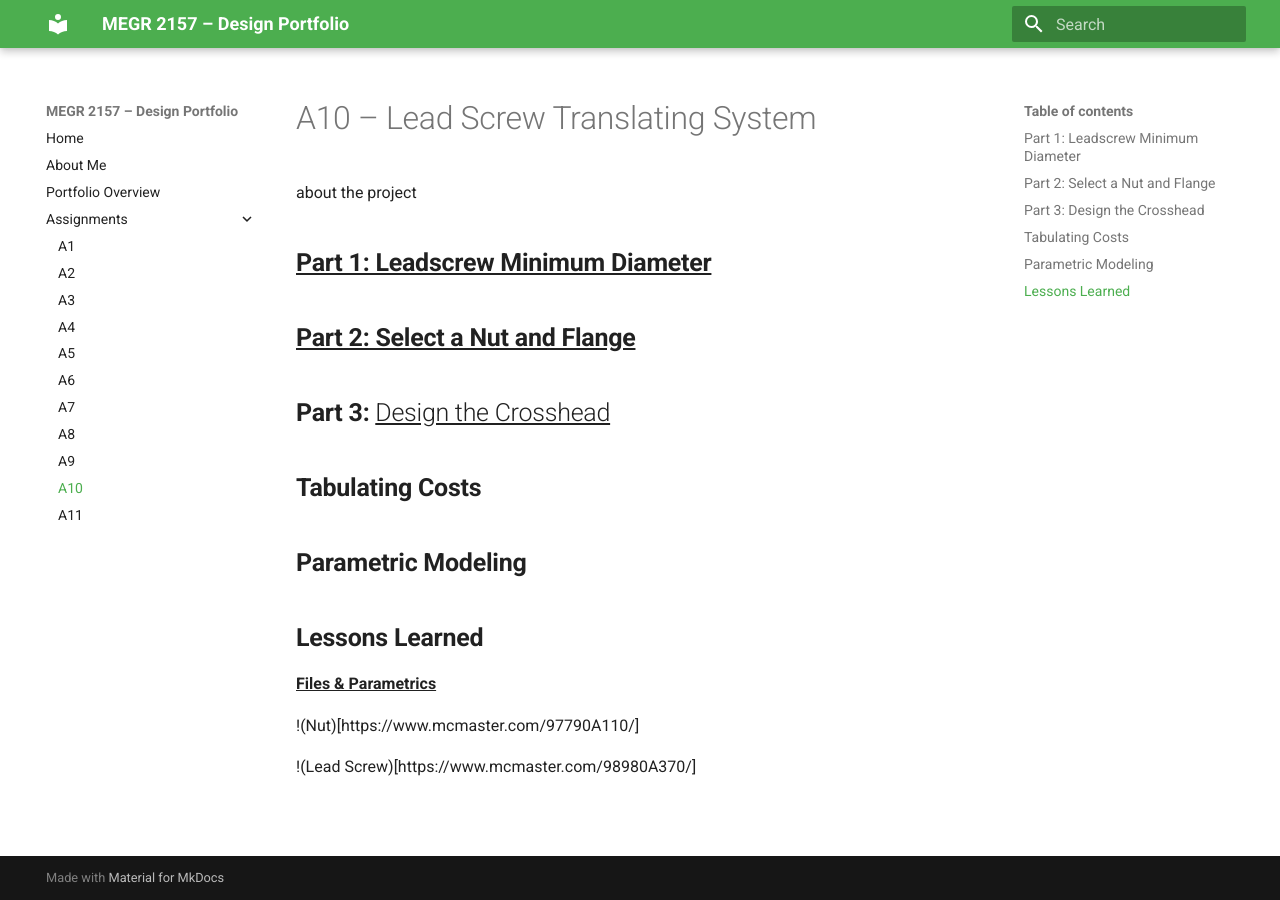
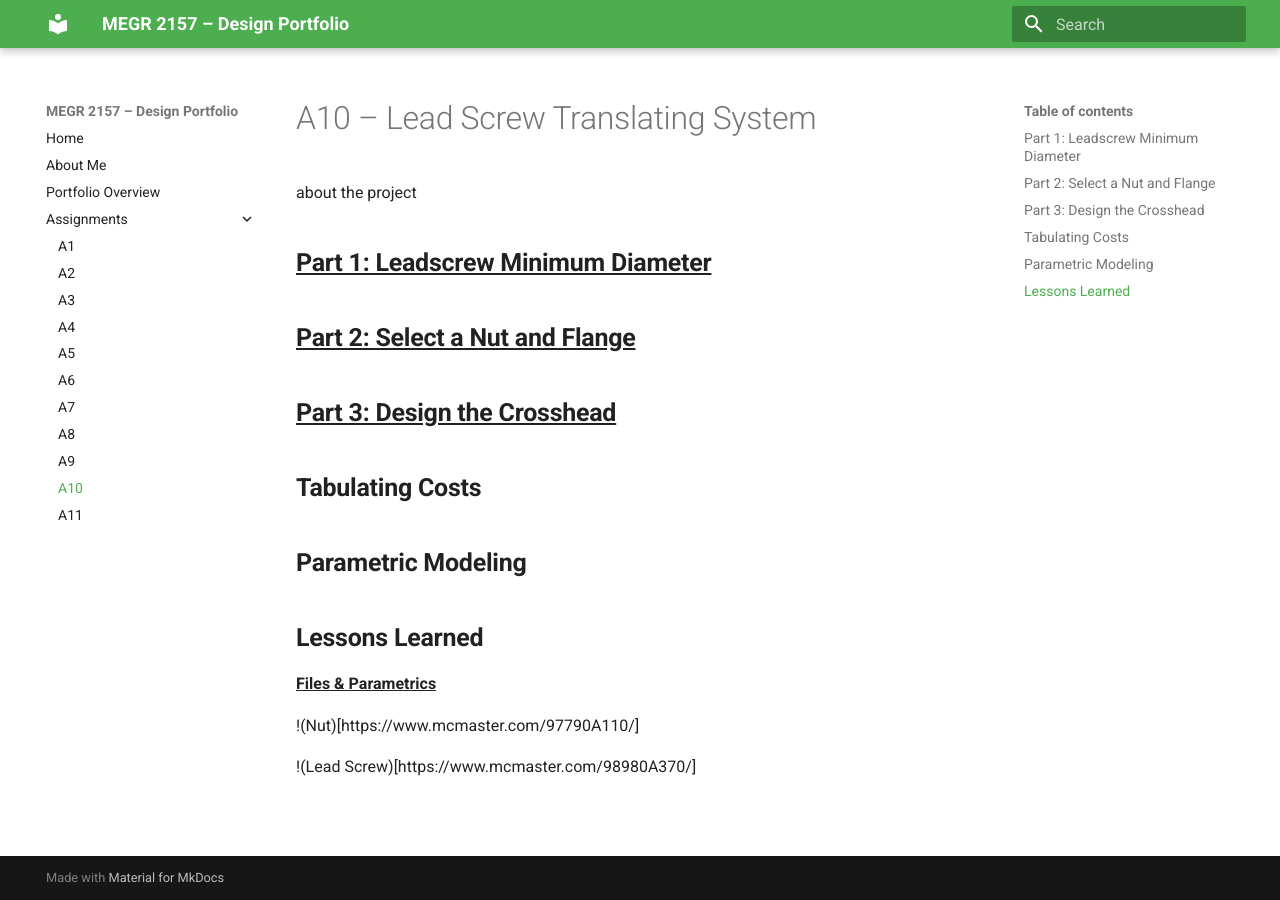
Before and after one commit to dadams78/design-projects-portfolio, an MkDocs documentation site: the page built from docs/assignments/A10/index.md, in a window 1280 px wide. Built offline with MkDocs 1.6.1 and Material for MkDocs 9.7.7, drawn with Linux system fonts in a browser that asks for light colours.

```diff
--- a/docs/assignments/A10/index.md
+++ b/docs/assignments/A10/index.md
@@ -12,7 +12,7 @@ about the project
 
 
 
-## __Part 3:__ <u>Design the Crosshead</u>
+## **<u>Part 3: Design the Crosshead</u>**
 
 
 
```
